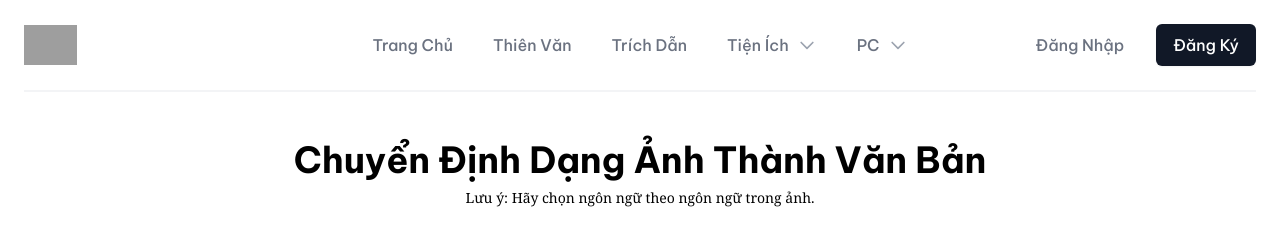
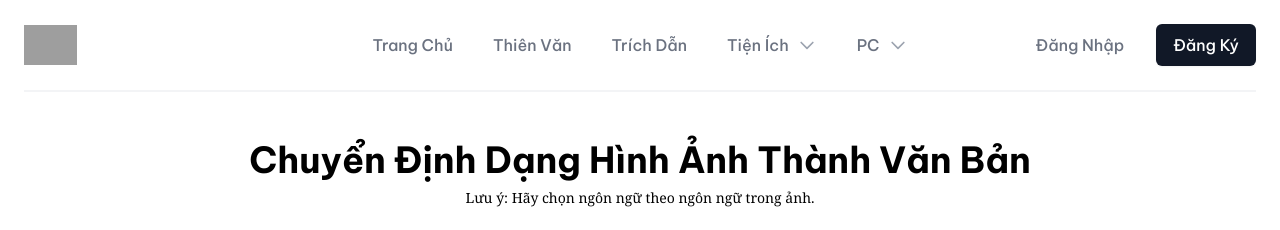
Before and after one commit to dducnv/nextjs-project, a Next.js app: page /image-to-text in a window 1280 px wide. Shown: the top 230 px of the page. Built offline with nearby package versions, Linux system fonts and the light colour scheme; grey boxes are pictures that could not be loaded.

Commit message:
first commit

```diff
--- a/pages/image-to-text.js
+++ b/pages/image-to-text.js
@@ -105,10 +105,10 @@ export default function ImageToText() {
     return (
         <>
             <div><Toaster/></div>
-            <Header title={'Chuyển Định Dạng Thành Văn Bản | 7th.Dec'} href={"https://ngay7thang12.herokuapp.com/image-to-text"} desc={'Phát hiện và xuất các văn bản có chứa trong hình ảnh và dễ dàng copy.'} img={'https://res.cloudinary.com/blogcuaduc/image/upload/v1641128846/cua-toi/lrb6bfewy7uxne53w4fn.png'}/>
+            <Header title={'Chuyển Định Dạng Hình Ảnh Thành Văn Bản | 7th.Dec'} href={"https://ngay7thang12.herokuapp.com/image-to-text"} desc={'Phát hiện và xuất các văn bản có chứa trong hình ảnh và dễ dàng copy.'} img={'https://res.cloudinary.com/blogcuaduc/image/upload/v1641128846/cua-toi/lrb6bfewy7uxne53w4fn.png'}/>
             <div className="max-w-7xl py-6 sm:py-12 mx-auto">
                 <div className="space-y-2  text-center">
-                    <h2 className="text-4xl font-bold capitalize ">Chuyển Định Dạng Ảnh Thành Văn Bản</h2>
+                    <h2 className="text-4xl font-bold capitalize ">Chuyển Định Dạng Hình Ảnh Thành Văn Bản</h2>
                     <p className="font-serif text-sm text-coolGray-600">Lưu ý: Hãy chọn ngôn ngữ theo ngôn ngữ trong
                         ảnh.</p>
                 </div>
```
